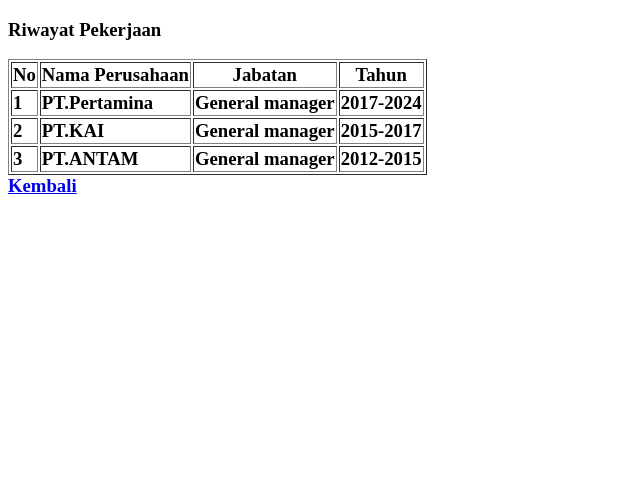
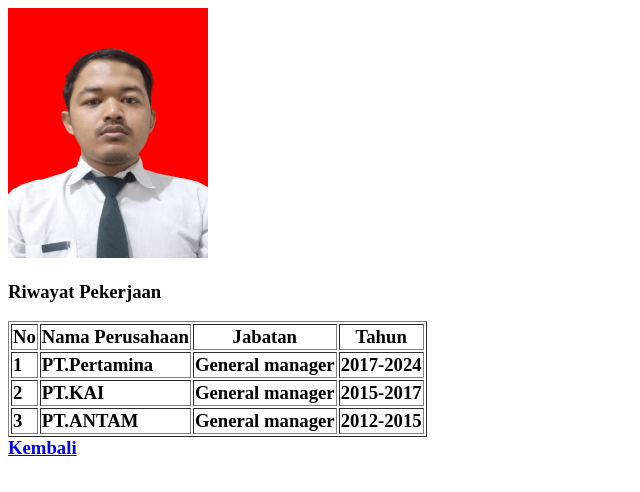
Before and after one commit to meansori/latihan-git-5, a plain HTML site: page data.html in a window 1280 px wide. Shown: the whole page, without its empty margins (0-640 px from the left). Drawn offline with Linux system fonts and the light colour scheme.

Commit message:
menambahkan foto bg merah

```diff
--- a/data.html
+++ b/data.html
@@ -6,6 +6,7 @@
   <title>Riwayat Pekerjaan</title>
 </head>
 <body>
+  <img src="foto.jpg" alt="biodata" width="200" height="250">
   <h3>Riwayat Pekerjaan<h3>
     <table border="1">
       <tr>
```
Also changed, not shown: foto.jpg (added).
